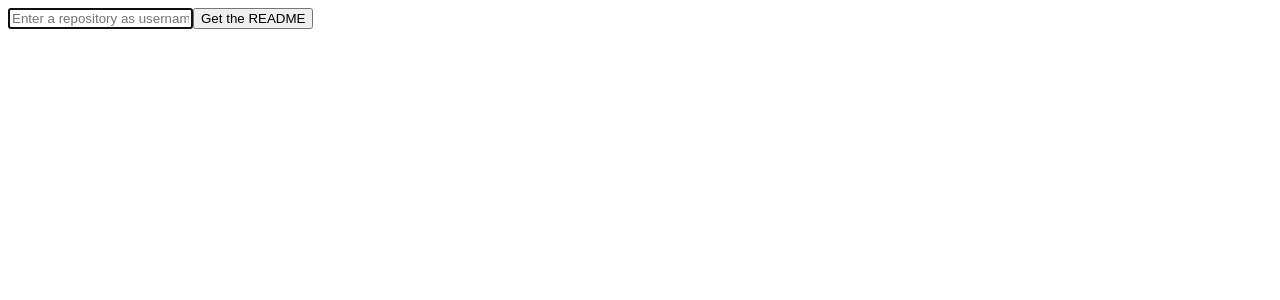
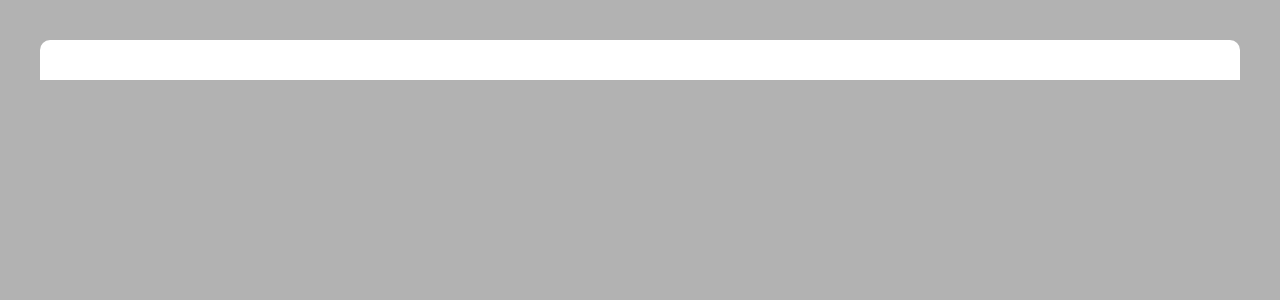
Before and after one commit to seapagan/react-github-readme-button, a React (Create React App) app: page / in a window 1280 px wide. Shown: the top 300 px of the page. Built offline with nearby package versions, Linux system fonts and the light colour scheme; no server answers.

Commit message:
WIP to make the modal

```diff
--- a/src/App.js
+++ b/src/App.js
@@ -1,12 +1,13 @@
 import React, { useState } from "react";
 
 import GitHubReadme from "./components/github-readme/GitHubReadme";
+import ModalBG from "./components/Modal/ModalBG";
+
+import "./App.scss";
 
 function App() {
   const [repoName, setRepoName] = useState("");
-  const [searchRepo, setSearchRepo] = useState(
-    "seapagan/react-github-readme-view"
-  );
+  const [searchRepo, setSearchRepo] = useState("seapagan/fastapi-template");
 
   const apply = e => {
     e.preventDefault();
@@ -15,7 +16,7 @@ function App() {
   };
 
   return (
-    <div className="App">
+    <div className="app">
       <form>
         <input
           type="text"
@@ -28,7 +29,12 @@ function App() {
           Get the README
         </button>
       </form>
-      {searchRepo && <GitHubReadme repo={searchRepo} branch="main" />}
+      {searchRepo && (
+        <div>
+          <ModalBG />
+          <GitHubReadme repo={searchRepo} branch="main" />
+        </div>
+      )}
     </div>
   );
 }
--- /dev/null
+++ b/src/App.scss
@@ -0,0 +1,19 @@
+* {
+  box-sizing: border-box;
+  margin: 0;
+  padding: 0;
+  font-family: inherit;
+}
+
+.app {
+  min-width: 200px;
+  max-width: 980px;
+  margin: 0 auto;
+  padding: 45px;
+}
+
+@media (max-width: 767px) {
+  .app {
+    padding: 15px;
+  }
+}
--- /dev/null
+++ b/src/components/Modal/ModalBG.js
@@ -0,0 +1,13 @@
+import React from "react";
+
+import "./ModalBG.scss";
+
+const ModalBG = ({ children }) => {
+  return (
+    <div className="wrapper">
+      <div className="inner">{children}</div>
+    </div>
+  );
+};
+
+export default ModalBG;
--- /dev/null
+++ b/src/components/Modal/ModalBG.scss
@@ -0,0 +1,11 @@
+.wrapper {
+  position: absolute;
+  left: 0;
+  top: 0;
+  bottom: 0;
+  right: 0;
+  background-color: black;
+  opacity: 0.3;
+
+  z-index: 10;
+}
--- a/src/components/github-readme/GitHubReadme.js
+++ b/src/components/github-readme/GitHubReadme.js
@@ -37,9 +37,9 @@ const GitHubReadme = ({ repo, branch = "main", filename = "README.md" }) => {
   }, [readme]);
 
   return (
-    <>
+    <div className="inner-wrapper">
       <div className="markdown-body">{parse(DOMPurify.sanitize(markdown))}</div>
-    </>
+    </div>
   );
 };
 
--- a/src/components/github-readme/GitHubReadme.scss
+++ b/src/components/github-readme/GitHubReadme.scss
@@ -1,13 +1,32 @@
 .markdown-body {
-  box-sizing: border-box;
-  min-width: 200px;
-  max-width: 980px;
-  margin: 0 auto;
-  padding: 45px;
+  padding: 20px;
+}
+
+.inner-wrapper {
+  position: absolute;
+  z-index: 15;
+  top: 0;
+  left: 0;
+  right: 0;
+  bottom: 0;
+  margin: 40px;
+
+  min-width: 320px;
+
+  overflow-y: scroll;
+  scrollbar-width: none;
+  -ms-overflow-style: none;
+
+  border-radius: 10px;
+
+  &::-webkit-scrollbar {
+    width: 0;
+    height: 0;
+  }
 }
 
 @media (max-width: 767px) {
-  .markdown-body {
-    padding: 15px;
+  .inner-wrapper {
+    margin: 10px;
   }
 }
```
